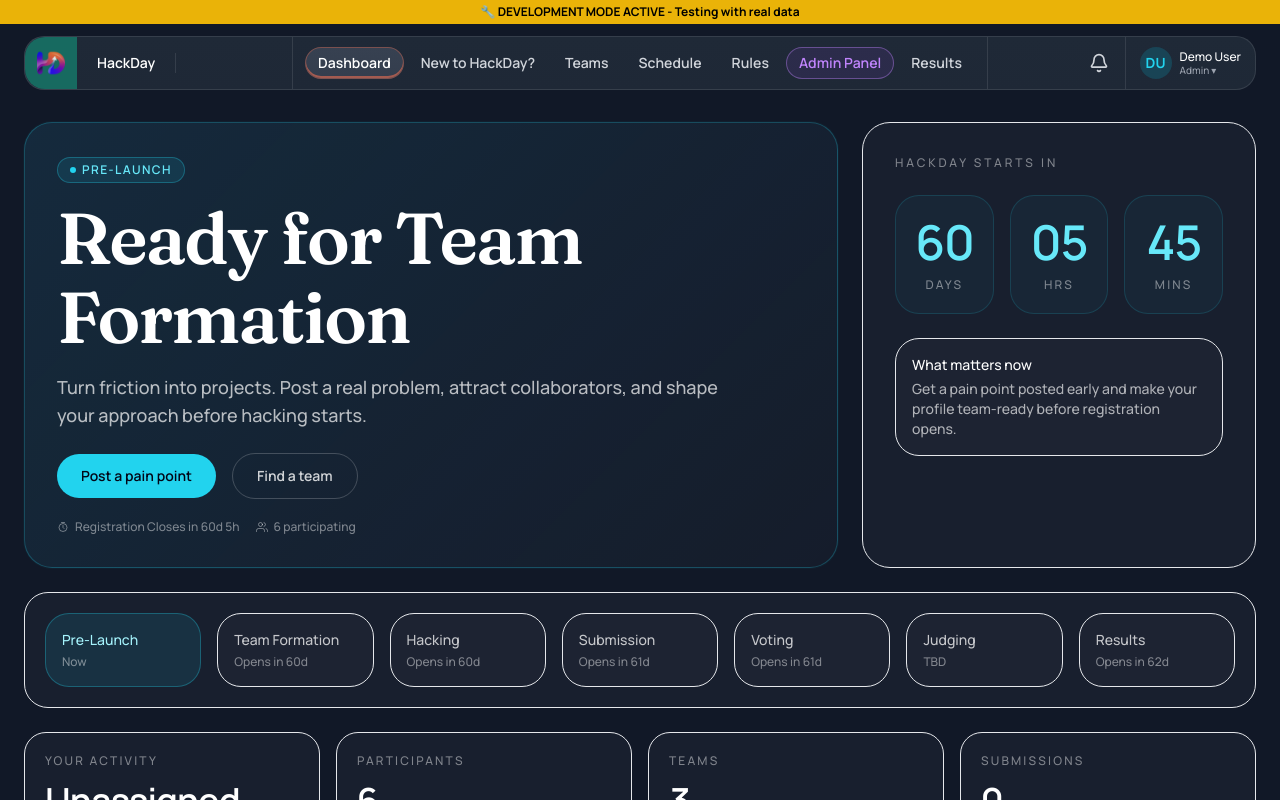
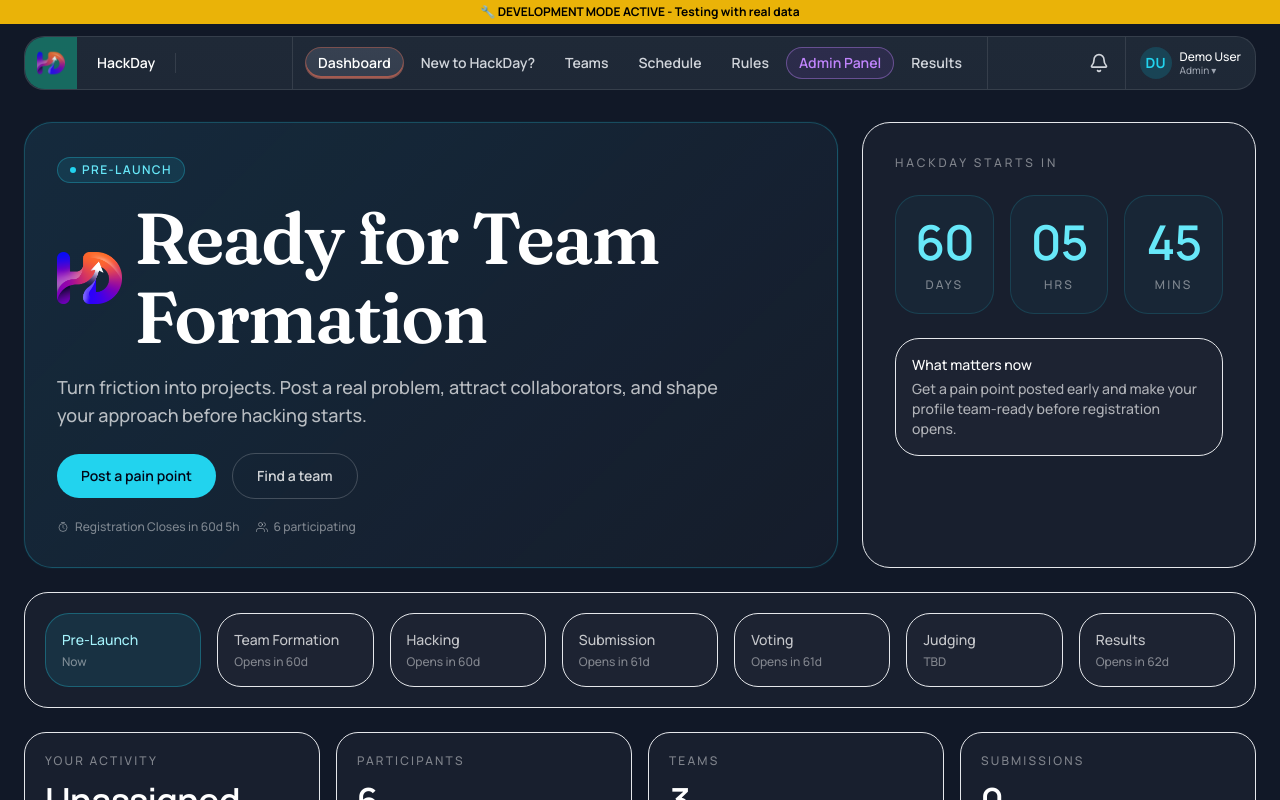
Before and after one commit to nickfine/hackcentral, a React (Vite) app in the folder forge-native/static/runtime-frontend/: page / in a window 1280 px wide. Shown: the top 800 px of the page. Built offline with nearby package versions, Linux system fonts and the light colour scheme.

Commit message:
feat(hero): add hackday glyph leading hero title; bump to 1.2.131

```diff
--- a/forge-native/static/runtime-frontend/src/components/Dashboard.jsx
+++ b/forge-native/static/runtime-frontend/src/components/Dashboard.jsx
@@ -1082,14 +1082,22 @@ function Dashboard({
         </div>
 
         {/* Hero title */}
+        <div className="mt-4 flex items-center gap-3">
+          <img
+            src="./hackday_glyph.png"
+            alt=""
+            aria-hidden="true"
+            className="h-9 w-auto flex-shrink-0 lg:h-[3.25rem]"
+          />
           <EditableText
             contentKey="dashboard.hero.title"
             fallback={heroTitleFallback}
             as="h1"
             data-testid="dashboard-hero-headline"
-          displayClassName="mt-4 text-5xl font-semibold tracking-tight text-white lg:text-7xl"
+            displayClassName="text-5xl font-semibold tracking-tight text-white lg:text-7xl"
             style={{ fontFamily: 'var(--font-heading)', lineHeight: 1.1 }}
           />
+        </div>
 
         {/* Hero subtitle */}
         <EditableTextArea
--- a/forge-native/static/runtime-frontend/src/data/constants.js
+++ b/forge-native/static/runtime-frontend/src/data/constants.js
@@ -4,7 +4,7 @@
  */
 
 // Bump this when deploying to help bust Atlassian CDN cache (see LEARNINGS_CURSOR.md)
-export const APP_VERSION = '1.2.130';
+export const APP_VERSION = '1.2.131';
 
 // Demo event ID - shared with HD26AI for unified demo data
 export const DEMO_EVENT_ID = 'demo-event-2026';
```
Also changed, not shown: forge-native/static/runtime-frontend/public/hackday_glyph.png (added). Lines whose indentation alone changed are shown as unchanged.
